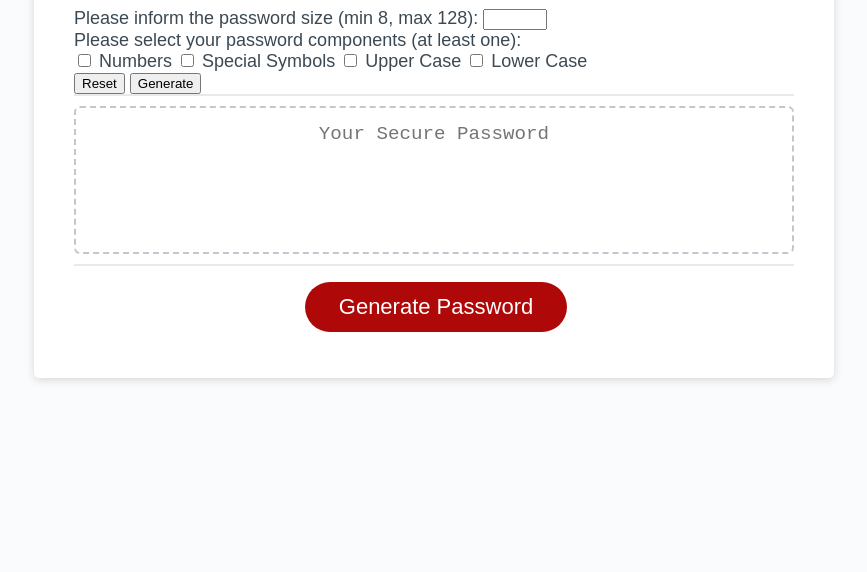
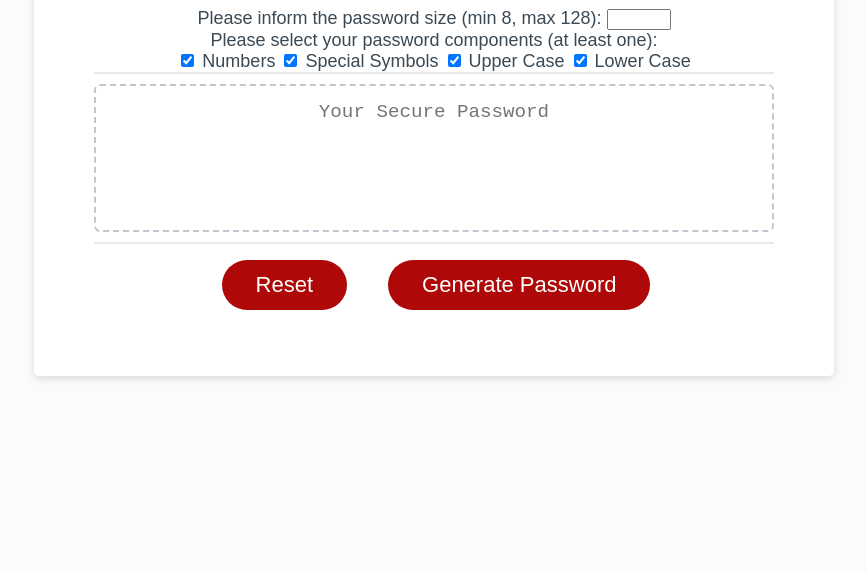
Before and after one commit to marianethomson/Password-Generator, a plain HTML site: page index.html in a window 1280 px wide. Shown: the part 228-800 px from the top of the page, without its empty margins (206-1073 px from the left). Drawn offline with Linux system fonts and the light colour scheme.

Commit message:
work in progress js

```diff
--- a/index.html
+++ b/index.html
@@ -1,21 +1,22 @@
 <!DOCTYPE html>
 <html lang="en">
-  <head>
+  <head> <!--Start Head-->
     <meta charset="UTF-8" />
     <meta name="viewport" content="width=device-width, initial-scale=1.0" />
     <meta http-equiv="X-UA-Compatible" content="ie=edge" />
     <title>Password Generator</title>
     <link rel="stylesheet" href="style.css" />
-  </head>
-  <body>
-    <div class="wrapper">
+  </head><!--End Head-->
+
+  <body> <!--Start Body. Body contains card with pw requirements and pw result-->
+    <div class="wrapper"> <!--card style wrapper-->
       <header>
         <h1>Password Generator</h1>
       </header>
       <div class="card">
+        <form method= "post" action="#">
           <div class="card-header">
             <h2>Generate a Password</h2>
-          <form action="">
             <label for="pw-size"
                 >Please inform the password size (min 8, max 128):</label
               >
@@ -47,10 +48,7 @@
                 value="low-case"
               />
             <label for="low-case">Lower Case</label></br>
-            <input type="reset" />
-            <input type="submit" id="generate" value="Generate" />
-          </form>
-        </div>
+          </div> <!--End of div card-header-->
           <div class="card-body">
             <textarea
               readonly
@@ -58,12 +56,14 @@
               placeholder="Your Secure Password"
               aria-label="Generated Password"
             ></textarea>
-        </div>
+          </div> <!--End of div card-body-->
           <div class="card-footer">
+            <input type="reset" class="btn"/>
             <button id="generate" class="btn">Generate Password</button>
-        </div>
-      </div>
-    </div>
+          </div> <!--End of div car-footer-->
+        </form> <!--End of form-->
+      </div> <!--End of div card-->
+    </div> <!--End of div wrapper-->
     <script src="script.js"></script>
-  </body>
+  </body> <!--End body-->
 </html>
--- a/script.js
+++ b/script.js
@@ -11,7 +11,7 @@ from pool math.random for each character
 
 display in the page*/
 
-//chnaging to getElementByID as I just want to return the specific button to generate
+//changing to getElementByID as I just want to return the specific button to generate
 var generateBtn = document.getElementById("generate");
 
 //Array of lowercase characters
@@ -47,8 +47,6 @@ var arrLowerChar = [
 // Array of Uppercase using map to run elements and toUpperCase to manipulate string
 var arrUpperChar = arrLowerChar.map((letter) => letter.toUpperCase());
 
-console.log(arrUpperChar);
-
 // Array of special characters to be included in password
 var arrSymbol = [
   "@",
@@ -79,10 +77,65 @@ var arrSymbol = [
 // Array of numbers
 var arrNumber = ["0", "1", "2", "3", "4", "5", "6", "7", "8", "9"];
 
+//check pw size
+/* function checkPwSize() {
+  let requiredSize = document.getElementById("pw-size");
+  if (requiredSize < 5 || requiredSize > 128) {
+    let errorMsg = document.createElement("div");
+    errorMsg.textContent(
+      "The specified size does not meet the password requirements."
+    );
+    errorMsg.appendChild(this);
+    errorMsg.setAttribute("style", "color: red");
+  }
+} */
+
+//error message if pw doesn't meet minimum requirements
+/* function checkRequirements() {
+  let arrayCheckbox = document.querySelectorAll("checkbox");
+  for (i=0, i<arrayCheckbox, i++){
+    (if arrayCheckbox[i]=true){
+
+    }
+  }
+} */
+
+//defines pw size
+var pwSize = document.getElementById("pw-size");
+
+//initializes array to receive pw requirements type
+var pwPool = [];
+
+//get values from the checkbox number and push array type into the pw pool
+if ((document.getElementById("number").checked = true)) {
+  pwPool.push(arrNumber);
+}
+
+//get values from the checkbox symbol and push array type into the pw pool
+if ((document.getElementById("symbol").checked = true)) {
+  pwPool.push(arrSymbol);
+}
+
+//get values from the checkbox upp-case and push array type into the pw pool
+if ((document.getElementById("upp-case").checked = true)) {
+  pwPool.push(arrUpperChar);
+}
+
+//get values from the checkbox low-case and push array type into the pw pool
+if ((document.getElementById("low-case").checked = true)) {
+  pwPool.push(arrLowerChar);
+}
+
+//transforms multi-level array into flat array
+pwPool.flat;
+
+//function to random select elements from the pwPool
+//up to the lenght required
+
 // Write password to the #password input
 function writePassword() {
   var password = generatePassword();
-  var passwordText = document. ("#password");
+  var passwordText = document.getElementsByClassName("#password");
 
   passwordText.value = password;
 }
--- a/style.css
+++ b/style.css
@@ -23,7 +23,8 @@ body {
   padding-right: 20px;
 }
 
-header {
+header,
+form {
   text-align: center;
   padding: 20px;
   padding-top: 0px;
```
Lines whose indentation alone changed are shown as unchanged.
